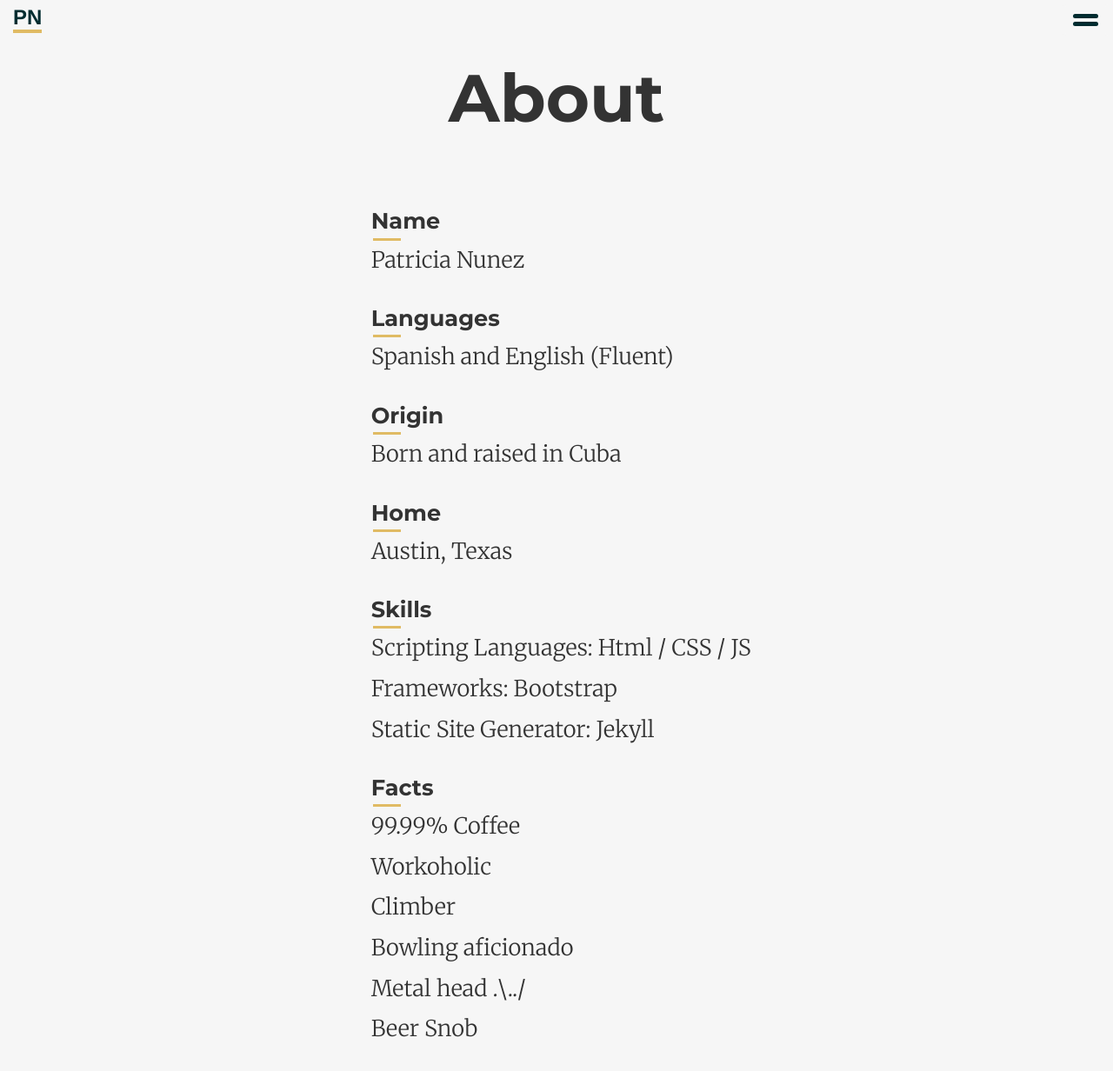
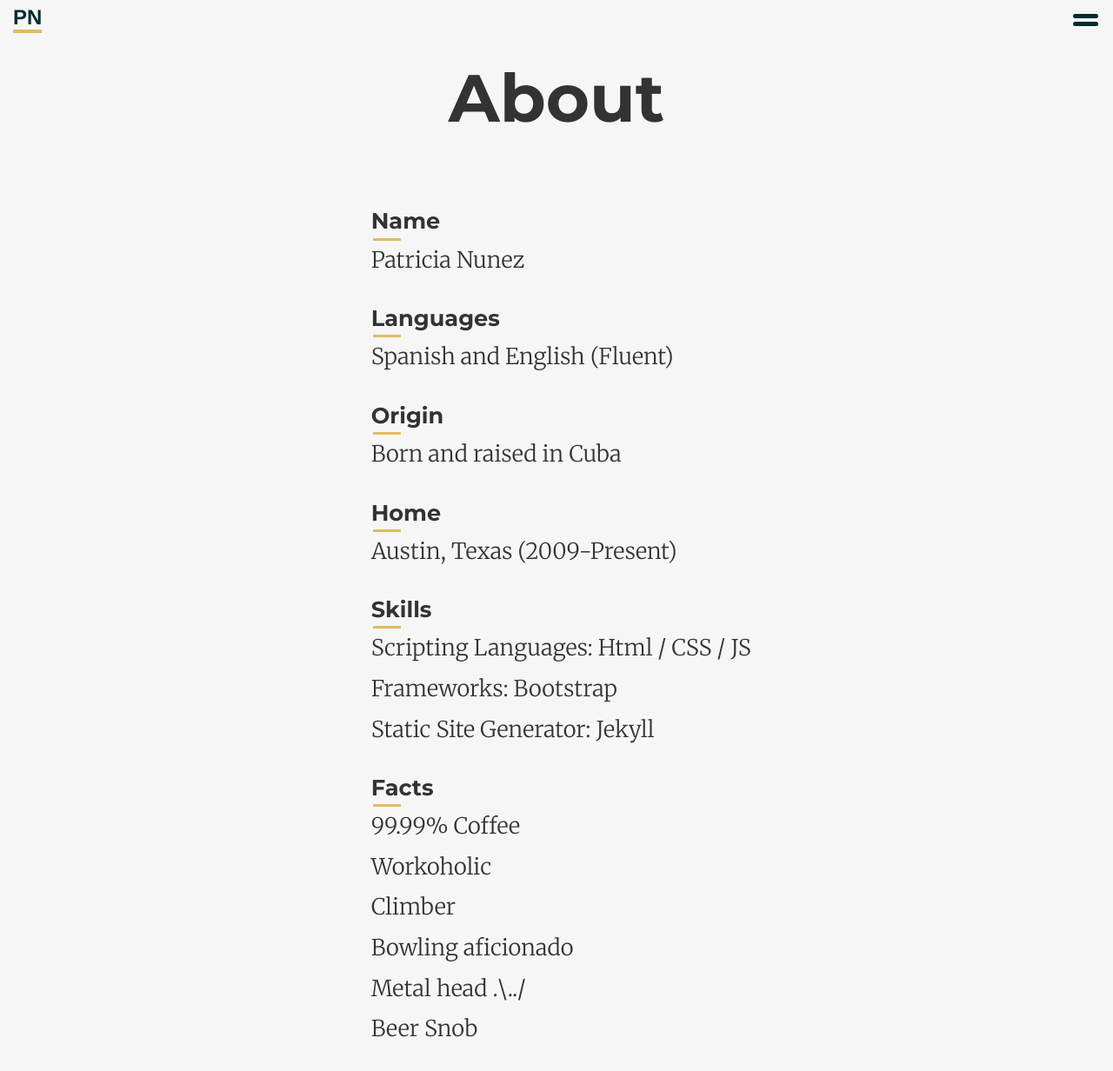
Before and after one commit to papanucita/papanucita.github.io, a Jekyll site: the page built from about.md, in a window 1280 px wide and 1263 px high. Shown: the top 1232 px of the window at 87% size. Built offline with Jekyll 4.4.1, drawn with Linux system fonts in a browser that asks for light colours.

Commit message:
added language fluency and other small changes in about page

```diff
--- a/about.md
+++ b/about.md
@@ -17,7 +17,7 @@ baseurl: /about/
 		<p>Born and raised in Cuba</p>
 		<h4>Home</h4>
 		<div class = "underline col-xs-12 clearfix"></div>
-		<p>Austin, Texas</p>
+		<p>Austin, Texas (2009-Present)</p>
 		<h4>Skills</h4>
 		<div class = "underline col-xs-12 clearfix"></div>
 		<div>
```
Also changed, not shown: 2 other files.
